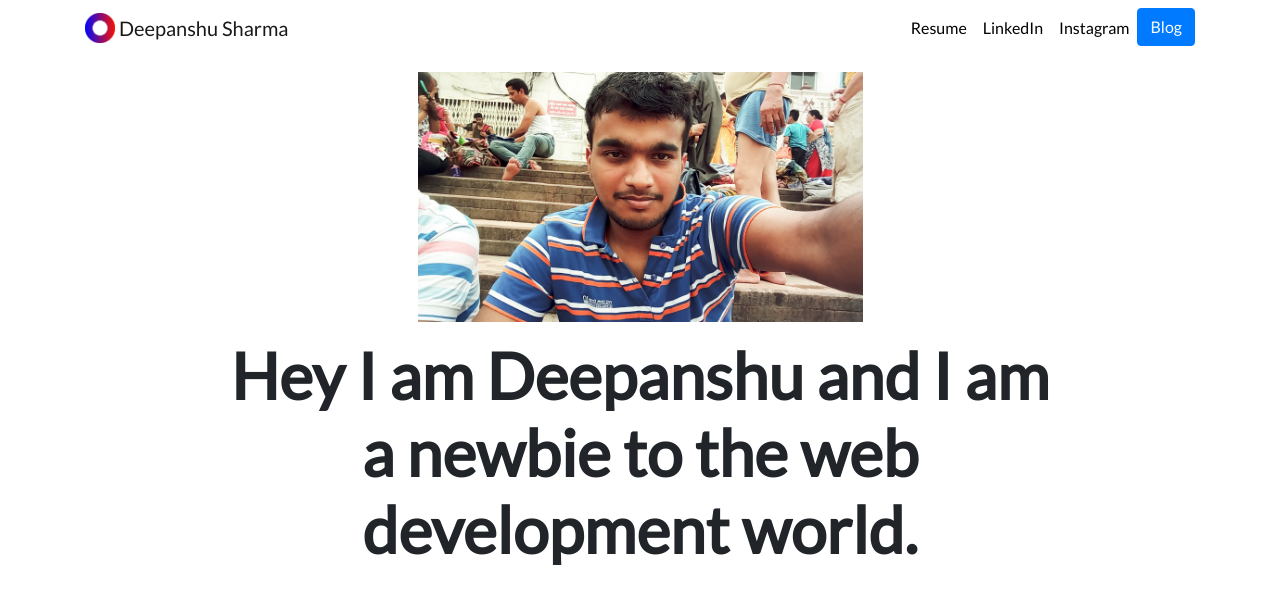
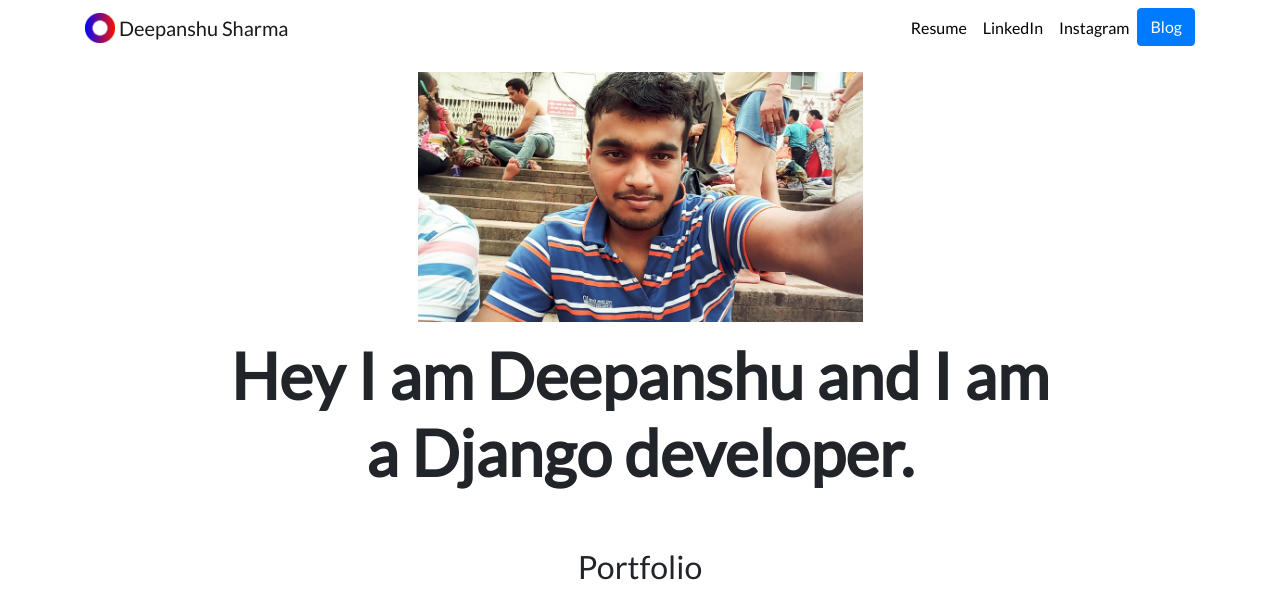
Before and after one commit to Deepanshu-sharma-264/django3-personal-portfolio, a Django app: page / in a window 1280 px wide. Shown: the top 599 px of the page. Run offline with Django 3.2, Linux system fonts and the light colour scheme; data comes from the database, SQL or seed files in the repository; both versions use the stored data as it was after the commit; some libraries are stand-ins or nearby versions.

Commit message:
My new commit!

```diff
--- a/portfolio/static/portfolio/custom.css
+++ b/portfolio/static/portfolio/custom.css
@@ -3,7 +3,7 @@
 }
 
 .navbar-nav .nav-link:hover {
-    color: rgba(0,0,0,.5) !important;
+    color: #72bcd4  !important;
 }
 
 body {
--- a/portfolio/templates/portfolio/base.html
+++ b/portfolio/templates/portfolio/base.html
@@ -6,7 +6,62 @@
   <!-- Required meta tags -->
   <meta charset="utf-8">
   <meta name="viewport" content="width=device-width, initial-scale=1, shrink-to-fit=no">
+  <!--loader css-->
+  <meta name="viewport" content="width=device-width, initial-scale=1">
+<style>
+/* Center the loader */
+#loader {
+  position: absolute;
+  left: 50%;
+  top: 50%;
+  z-index: 1;
+  width: 150px;
+  height: 150px;
+  margin: -75px 0 0 -75px;
+  border: 16px solid #f3f3f3;
+  border-radius: 50%;
+  border-top: 16px solid #3498db;
+  width: 120px;
+  height: 120px;
+  -webkit-animation: spin 2s linear infinite;
+  animation: spin 2s linear infinite;
+}
 
+@-webkit-keyframes spin {
+  0% { -webkit-transform: rotate(0deg); }
+  100% { -webkit-transform: rotate(360deg); }
+}
+
+@keyframes spin {
+  0% { transform: rotate(0deg); }
+  100% { transform: rotate(360deg); }
+}
+
+/* Add animation to "page content" */
+.animate-bottom {
+  position: relative;
+  -webkit-animation-name: animatebottom;
+  -webkit-animation-duration: 1s;
+  animation-name: animatebottom;
+  animation-duration: 1s
+}
+
+@-webkit-keyframes animatebottom {
+  from { bottom:-100px; opacity:0 }
+  to { bottom:0px; opacity:1 }
+}
+
+@keyframes animatebottom {
+  from{ bottom:-100px; opacity:0 }
+  to{ bottom:0; opacity:1 }
+}
+
+#myDiv {
+  display: none;
+  text-align: center;
+}
+</style>
+  <!--loader css-->
   <!-- Bootstrap CSS -->
   <link rel="stylesheet" href="https://stackpath.bootstrapcdn.com/bootstrap/4.4.1/css/bootstrap.min.css" integrity="sha384-Vkoo8x4CGsO3+Hhxv8T/Q5PaXtkKtu6ug5TOeNV6gBiFeWPGFN9MuhOf23Q9Ifjh" crossorigin="anonymous">
 
@@ -19,7 +74,11 @@
   <title>Deepanshu Sharma</title>
 </head>
 
-<body>
+<body onload = "myFunction()" style="margin:0;">
+  <!--loader HTML-->
+  <div id="loader"></div>
+  <div style="display:none;" id="myDiv" class="animate-bottom">
+  <!--loader HTML-->
 
   <nav id="topNav" class="navbar navbar-expand-md navbar-light">
     <div class="container">
@@ -49,8 +108,25 @@
     </div>
   </nav>
   <div class="container">
-    {% block content %}{% endblock %}
+    {% block content %}
+    {% endblock %}
   </div>
+  </div><!--end of loader's HTML div-->
+  <!--loader script-->
+  <script>
+    var myVar;
+
+    function myFunction() {
+      myVar = setTimeout(showPage, 3000);
+    }
+
+    function showPage() {
+      document.getElementById("loader").style.display = "none";
+      document.getElementById("myDiv").style.display = "block";
+    }
+    </script>
+
+  <!--loader script-->
 
   <!-- Optional JavaScript -->
   <!-- jQuery first, then Popper.js, then Bootstrap JS -->
--- a/portfolio/templates/portfolio/home.html
+++ b/portfolio/templates/portfolio/home.html
@@ -3,7 +3,6 @@
 {% load static %}
 
 {% block content %}
-
 <div class="row justify-content-center my-3">
   <div class="col-5">
     <img src="{% static 'portfolio/portfolio.jpg' %}" class="img-fluid">
@@ -12,7 +11,7 @@
 
 <div class="row justify-content-center mb-3">
   <div class="col-md-9 text-center">
-    <h1 id="hometext" class="font-weight-bold">Hey I am Deepanshu and I am a newbie to the web development world.</h1>
+    <h1 id="hometext" class="font-weight-bold">Hey I am Deepanshu and I am a Django developer.</h1>
   </div>
 </div>
 
```
Also changed, not shown: db.sqlite3, portfolio/models.py (line endings or trailing spaces).
